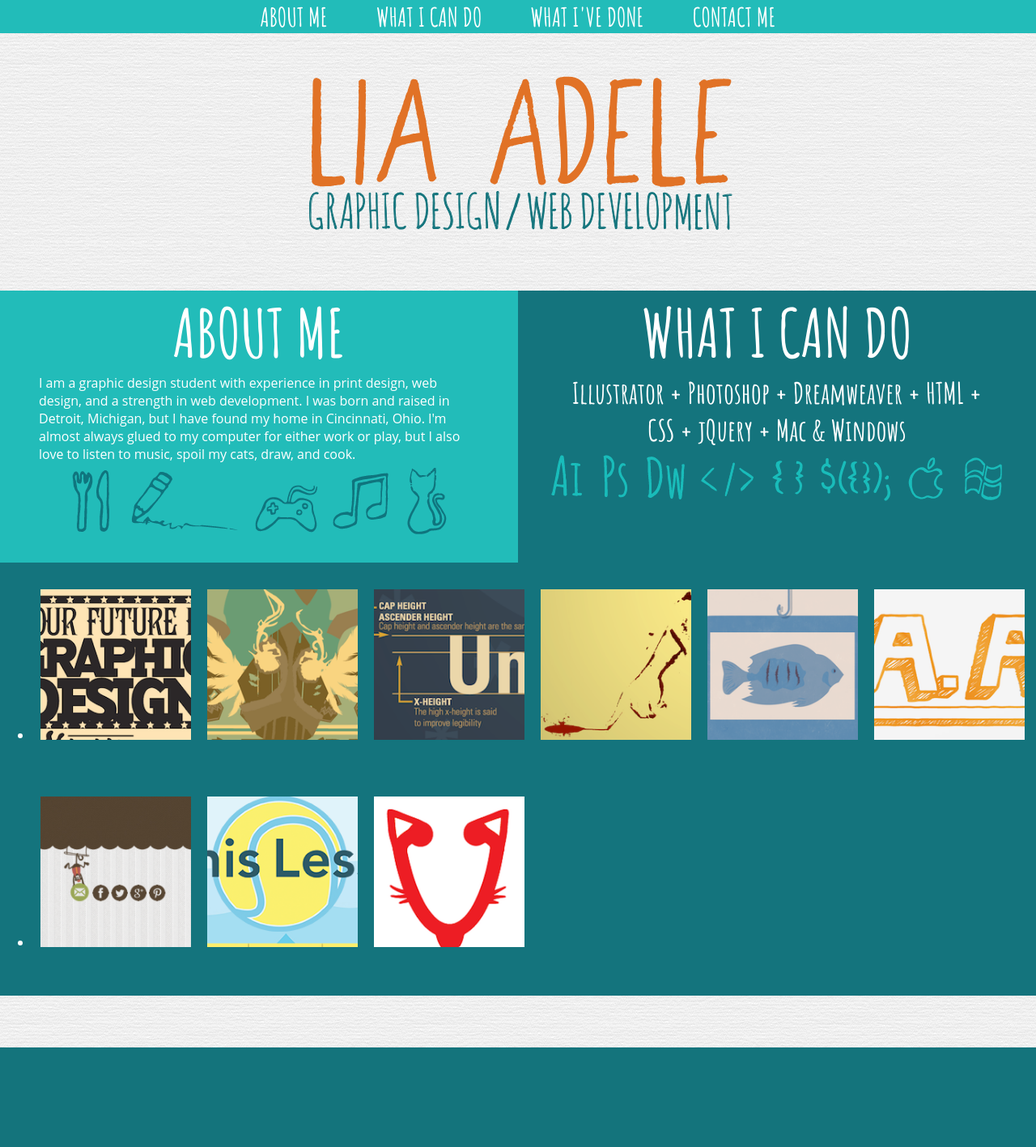
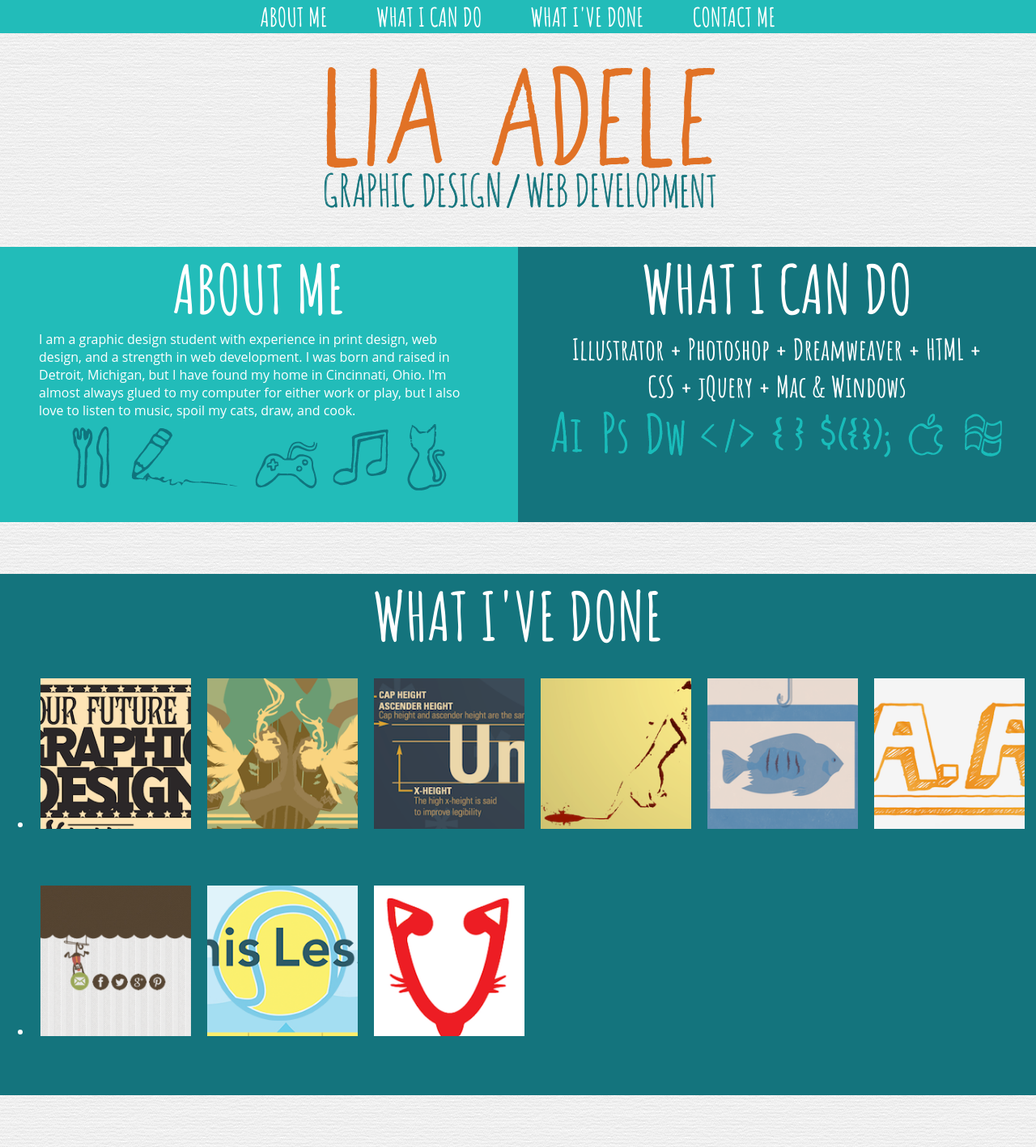
Before and after one commit to liaadele/liaadele.github.io, a PHP site: page /index.html in a window 1280 px wide. Shown: the whole page at 81% size. Before the commit the page ends 1294 px from the top, so only its background shows below. Run offline with PHP 8.4, Linux system fonts and the light colour scheme; some libraries are stand-ins or nearby versions.

Commit message:
PLEASE WORK

```diff
--- a/css.css
+++ b/css.css
@@ -64,13 +64,13 @@ a:hover {
 }
 */
 .logo {
-  width: 80%;
-  height: 27%;
+  width: 100%;
+  height: 25%;
    margin-right: auto;
    margin-left: auto;
-   margin-bottom: 5%;
-   margin-top: 3%;
-   background:transparent url('images/logo2.svg') center top no-repeat;
+   margin-bottom: 3%;
+   margin-top: 2%;
+   background: url('images/logo2.svg') center top no-repeat;
 }
 
 .header {
@@ -104,7 +104,7 @@ a:hover {
 */
 #contactwrapper {
   width: 100%;
-  height: 300px;
+  height: 26%;
   position: absolute;
   background-color:#22bcb9;
   padding: 0;
@@ -118,17 +118,17 @@ a:hover {
     margin-left: auto;
     margin-right: auto;
     overflow: hidden;
-    clear: none;
+    /*clear: none;*/
     /*padding-bottom: 50px;*/
     background-color:#14747d;
     margin-bottom: 5%;
+    padding-bottom: 1%;
 }
 
 
 .wrapper2 {
   width: 100%;
-  height: auto;
-  position: absolute;
+  position: relative;
   background: #22bcb9;
   background: -moz-linear-gradient(left, #22bcb9 0%, #22bcb9 50%, #14747d 50%, #14747d 100%);
   background: -webkit-gradient(linear, left top, right top, color-stop(0%,#22bcb9), color-stop(50%,#22bcb9), color-stop(50%,#14747d), color-stop(100%,#14747d));
@@ -137,6 +137,8 @@ a:hover {
   background: -ms-linear-gradient(left, #22bcb9 0%,#22bcb9 50%,#14747d 50%,#14747d 100%);
   background: linear-gradient(to right, #22bcb9 0%,#22bcb9 50%,#14747d 50%,#14747d 100%);
     filter: progid:DXImageTransform.Microsoft.gradient( startColorstr='#22bcb9', endColorstr='#14747d',GradientType=1 );
+    overflow: hidden;
+    margin-bottom: 5%;
 }
 
 .wrapper2test {
--- a/index.html
+++ b/index.html
@@ -44,7 +44,6 @@
 
 <div class="logo"> </div>
 
-<div id="thebigone">
 <div class="wrapper2">
   <div class="aboutme">
     <div class="header">ABOUT ME</div>
@@ -76,7 +75,7 @@
     </div>
   </div>
 </div>
-</div>
+
 
 <a name="gallery"></a>
 
```
Lines whose indentation alone changed are shown as unchanged.
